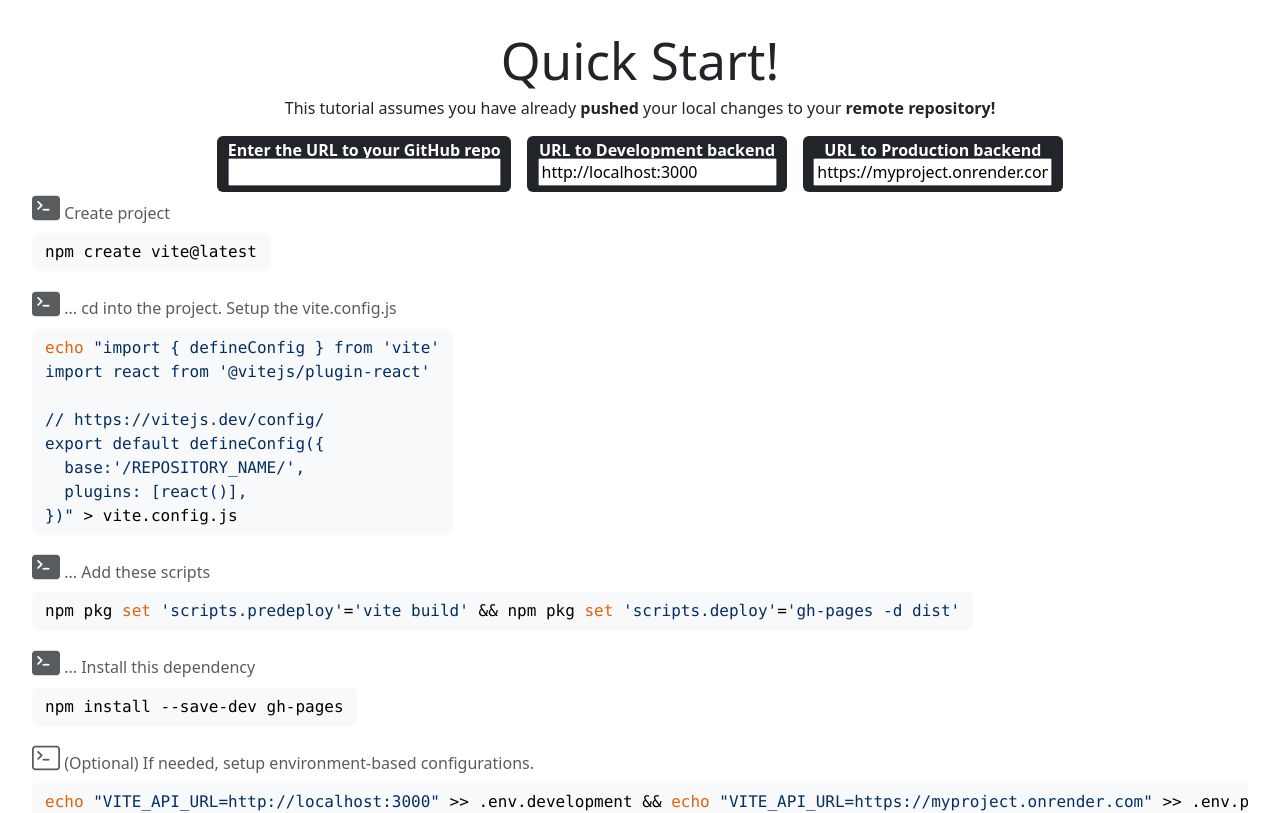
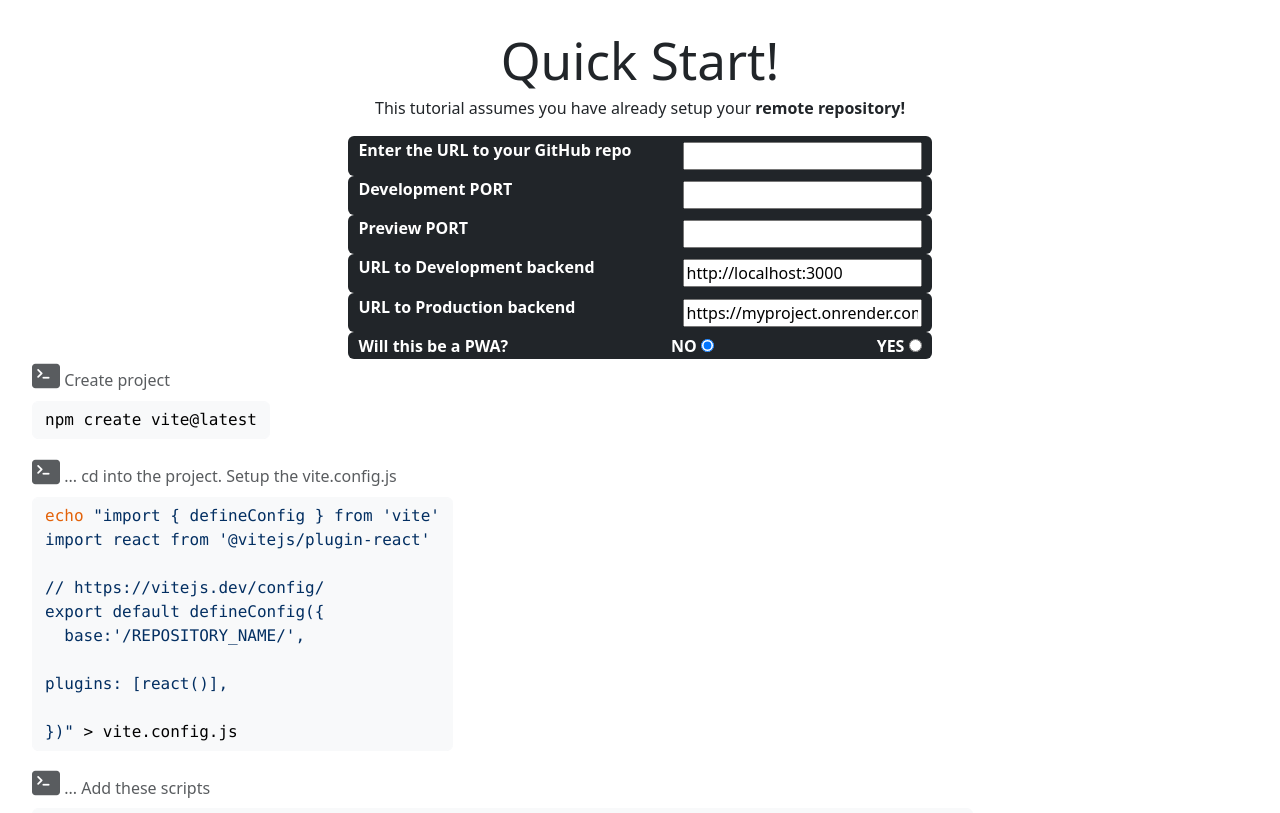
Before and after one commit to Perlesvaux/react-app-with-vite, a React (Vite) app: page / in a window 1280 px wide. Shown: the top 813 px of the page. Built offline with nearby package versions, Linux system fonts and the light colour scheme.

Commit message:
feat: working on instructions that detail creation of PWA

```diff
--- a/src/App.css
+++ b/src/App.css
@@ -47,8 +47,3 @@
   flex-wrap:wrap;
   column-gap: 1em;
 }
-
-.optn {
-  display:flex;
-  flex-direction: column;
-}
--- a/src/App.jsx
+++ b/src/App.jsx
@@ -4,6 +4,9 @@ import DOMPurify from 'dompurify';
 import hljs from 'highlight.js';
 import 'highlight.js/styles/github.css';
 import 'bootstrap-icons/font/bootstrap-icons.css';
+import Step from './Step.jsx'
+import SimpleForm from './SimpleForm.jsx'
+import pwaTemplate from './pwaTemplate.js'
 
 function App() {
   const [state, setState] = useState({
@@ -11,7 +14,15 @@ function App() {
     rep:"REPOSITORY_NAME",
     parseUrl:"",
     devEnv:"http://localhost:3000",
-    proEnv:"https://myproject.onrender.com"
+    proEnv:"https://myproject.onrender.com",
+    devPort:"", //5173
+    prePort:"", //4173
+    pwaPlug:'0',
+    name:null,
+    shortName:null,
+    themeColor:null,
+    description:null,
+
   })
 
   const regex = /https:\/\/github\.com\/([^\/]+)\/([^\/\.]+)(\.git)?/;
@@ -20,12 +31,14 @@ function App() {
     { legend:'<i class="bi bi-terminal-fill fs-3"></i>  Create project', cmd: purified('bash',`npm create vite@latest`) },
 
     { legend: '<i class="bi bi-terminal-fill fs-3"></i>  ... cd into the project.  Setup the vite.config.js', cmd: purified('bash', `echo "import { defineConfig } from 'vite'
-import react from '@vitejs/plugin-react'
+import react from '@vitejs/plugin-react' ${state.pwaPlug==='1' ? `\n\nimport { VitePWA } from 'vite-plugin-pwa'` : ''}
 
 // https://vitejs.dev/config/
 export default defineConfig({
-  base:'/${state.rep}/',
-  plugins: [react()],
+  base:'/${state.rep}/', ${state.devPort && `\n\n  server: { port: ${state.devPort} },`} ${state.prePort && `\n\n  preview: { port: ${state.prePort} },`}
+
+plugins: [react()${state.pwaPlug==='1' ? `${pwaTemplate(state)}` : ''}],
+
 })" > vite.config.js`)},
     { legend: '<i class="bi bi-terminal-fill fs-3"></i>  ... Add these scripts', cmd : purified('bash', `npm pkg set 'scripts.predeploy'='vite build' && npm pkg set 'scripts.deploy'='gh-pages -d dist'`)},
     { legend: '<i class="bi bi-terminal-fill fs-3"></i>  ... Install this dependency' ,cmd:purified('bash', `npm install --save-dev gh-pages`) },
@@ -81,11 +94,10 @@ export default defineConfig({
 
   function toClipBoard(e) {
     try {
-    // await navigator.clipboard.writeText(e.target.innerText);
+      /* Resolved - text copied to clipboard successfully */
       navigator.clipboard.writeText(e.currentTarget.textContent);
-    console.log(e.currentTarget.textContent)
+      //console.log(e.currentTarget.textContent)
       // console.log(e.currentTarget.textContent);
-    /* Resolved - text copied to clipboard successfully */
     } catch (err) {
       console.error('Failed to copy: ', err);
       /* Rejected - text failed to copy to the clipboard */
@@ -95,28 +107,14 @@ function toClipBoard(e) {
 
   return (
     <>
+      {console.log(state)}
 
       <h1 className='text-center'>Quick Start!</h1>
-      <p className='text-center'>This tutorial assumes you have already <strong>pushed</strong> your local changes to your <strong>remote repository!</strong></p>
+      <p className='text-center'>This tutorial assumes you have already setup your <strong>remote repository!</strong></p>
 
-      <div className='flx'>
-        <label htmlFor="parseUrl" className='optn text-center badge text-bg-dark fs-6'>Enter the URL to your GitHub repo
-          <input type="text" name="parseUrl" onChange={getInput} onKeyUp={parseUrl}  value={state.parseUrl} />
-        </label>
-        <label htmlFor="devEnv" className='optn text-center badge text-bg-dark fs-6'>URL to Development backend
-          <input type="text" name="devEnv" onChange={getInput} value={state.devEnv}/>
-        </label>
-        <label htmlFor="proEnv" className='optn text-center badge text-bg-dark fs-6'>URL to Production backend
-          <input type="text" name="proEnv" onChange={getInput} value={state.proEnv}/>
-        </label>
-      </div>
-      {
-        steps.map((step) =>
-        <div key={step.legend}>
-         <h6 className='text-muted'   dangerouslySetInnerHTML={{__html:step.legend}}></h6>
-         <pre><code onClick={toClipBoard} className='text-start btn btn-light' dangerouslySetInnerHTML={{__html:step.cmd}}></code></pre>
-        </div>)
-      }
+      <SimpleForm getInput={getInput} parseUrl={parseUrl} state={state}   />
+
+      <Step steps={steps} toClipBoard={toClipBoard} />
 
       <h1 className='text-center'>Push it to the limit!</h1>
       <p className='text-center'> <i className="bi bi-radioactive fs-3"></i> These below can <strong>nuke</strong> some data. Use only if you're in a hurry and there's not much to lose!</p>
@@ -127,6 +125,9 @@ function toClipBoard(e) {
 
       <h6 className='text-muted'> <i className="bi bi-file-code fs-2"></i> This one also includes the <strong>optional</strong> configuration. Only for those that wanna go <strong>Full Nuclear!</strong></h6>
       <pre><code onClick={toClipBoard} className='text-start btn btn-light' dangerouslySetInnerHTML={{__html:tsar_bomba}}></code></pre>
+
+      <h1 className='text-center'>PWA Plugin</h1>
+      <p className='text-center'> <i className="bi bi-radioactive fs-3"></i>  <strong>nuke</strong> some data. Use only if you're in a hurry and there's not much to lose!</p>
     </>
   )
 }
--- /dev/null
+++ b/src/SimpleForm.jsx
@@ -0,0 +1,53 @@
+import styles from './SimpleForm.module.css'
+
+const optn = `${styles.optn} text-center badge text-bg-dark fs-6`
+const pwafield = `${styles.optn} text-center badge text-bg-light fs-6`
+const container = `${styles.container} container`
+const spaced = {justifyContent:'space-between'}
+
+export default function SimpleForm({getInput, parseUrl, state}){
+
+  return (<>
+      <div className={container}>
+        <label htmlFor="parseUrl" className={state.pwaPlug==='1' ? pwafield : optn } style={spaced}>Enter the URL to your GitHub repo
+          <input type="text" name="parseUrl" onChange={getInput} onKeyUp={parseUrl}  value={state.parseUrl} />
+        </label>
+        <label htmlFor="devPort" className={optn} style={spaced}>Development PORT
+          <input type="text" name="devPort" onChange={getInput} value={state.devPort}/>
+        </label>
+        <label htmlFor="prePort" className={optn} style={spaced}>Preview PORT
+          <input type="text" name="prePort" onChange={getInput} value={state.prePort}/>
+        </label>
+        <label htmlFor="devEnv" className={optn} style={spaced}>URL to Development backend
+          <input type="text" name="devEnv" onChange={getInput} value={state.devEnv}/>
+        </label>
+        <label htmlFor="proEnv" className={optn} style={spaced}>URL to Production backend
+          <input type="text" name="proEnv" onChange={getInput} value={state.proEnv}/>
+        </label>
+        <label htmlFor="pwaPlug" className={optn} style={spaced}>Will this be a PWA?
+          <label> NO <input type="radio" id="pwaPlug0" name="pwaPlug" value="0"  onChange={getInput} checked={state.pwaPlug === '0'} /></label>
+          <label> YES <input type="radio" id="pwaPlug1" name="pwaPlug" value="1"  onChange={getInput} checked={state.pwaPlug === '1'}/></label>
+        </label>
+    {
+      state.pwaPlug==='1' &&
+      (<>
+        <label htmlFor="name" className={pwafield} style={spaced}> PWA Name:
+          <input type="text" name="name" onChange={getInput} value={state.name}/>
+        </label>
+        <label htmlFor="shortName" className={pwafield} style={spaced}>PWA Short Name:
+          <input type="text" name="shortName" onChange={getInput} value={state.shortName}/>
+        </label>
+        <label htmlFor="themeColor" className={pwafield} style={spaced}>PWA Theme Color:
+          <input type="text" name="themeColor" onChange={getInput} value={state.themeColor}/>
+        </label>
+        <label htmlFor="description" className={pwafield} style={spaced}>PWA Description:
+          <input type="text" name="description" onChange={getInput} value={state.description}/>
+        </label>
+
+      </>)
+    }
+      </div>
+
+  </>)
+
+}
--- /dev/null
+++ b/src/SimpleForm.module.css
@@ -0,0 +1,8 @@
+.optn {
+  display:flex;
+  justify-content: 'space-between';
+}
+
+.container {
+  width:50%;
+}
--- /dev/null
+++ b/src/Step.jsx
@@ -0,0 +1,12 @@
+export default function Step({steps, toClipBoard}){
+
+  return (<>
+      {
+        steps.map((step) =>
+        <div key={step.legend}>
+         <h6 className='text-muted'   dangerouslySetInnerHTML={{__html:step.legend}}></h6>
+         <pre><code onClick={toClipBoard} className='text-start btn btn-light' dangerouslySetInnerHTML={{__html:step.cmd}}></code></pre>
+        </div>)
+      }
+  </>)
+}
--- /dev/null
+++ b/src/pwaTemplate.js
@@ -0,0 +1,47 @@
+export default function pwaTemplate({rep, name, shortName, themeColor, description}){
+
+
+
+
+  return `,\n\nVitePWA({
+      registerType: 'autoUpdate',
+      includeAssets: [], // Add static (./public) assets. i.e.: 'vite.svg'
+      devOptions:{enabled:true},
+      manifest: {
+        name: '${name ?? 'testing'}',
+        short_name:  '${shortName ?? 'ReactPWA'}',
+        description: '${description ?? 'A simple React PWA built with Vite'}',
+        theme_color: '${themeColor ?? '#ffffff'}',
+        icons: [
+            {
+              'src': 'favicon.png',
+              'sizes': '192x192',
+              'type': 'image/png'
+            }],
+        start_url: '/${rep ?? 'ADD YOUR BASE HERE TOO'}/',
+        screenshots: [
+        {
+          src: 'screenshot-narrow.png',
+          sizes: '320x320',
+          type: 'image/png',
+          form_factor: 'narrow',
+          label: 'Narrow'
+        },
+        {
+          src: 'screenshot-wide.png',
+          sizes: '320x320',
+          type: 'image/png',
+          form_factor: 'wide',
+          label: 'Wide'
+        }
+        ],
+      },
+      workbox: {
+        runtimeCaching:[
+          { urlPattern:/assets/, handler:'NetworkFirst' },
+        ]
+      },
+
+    })`
+
+}
--- a/vite.config.js
+++ b/vite.config.js
@@ -4,5 +4,11 @@ import react from '@vitejs/plugin-react'
 // https://vitejs.dev/config/
 export default defineConfig({
   base:'/react-app-with-vite/',
+  server: {
+    port: 5174 ,
+  },
+  preview: {
+    port: 4174,
+  },
   plugins: [react()],
 })
```
Also changed, not shown: eslint.config.js (added, +38 -0 lines), package.json (+7 -5 lines), 1 other file (tests, documents, lock files or other folders). Lines whose indentation alone changed are shown as unchanged.
